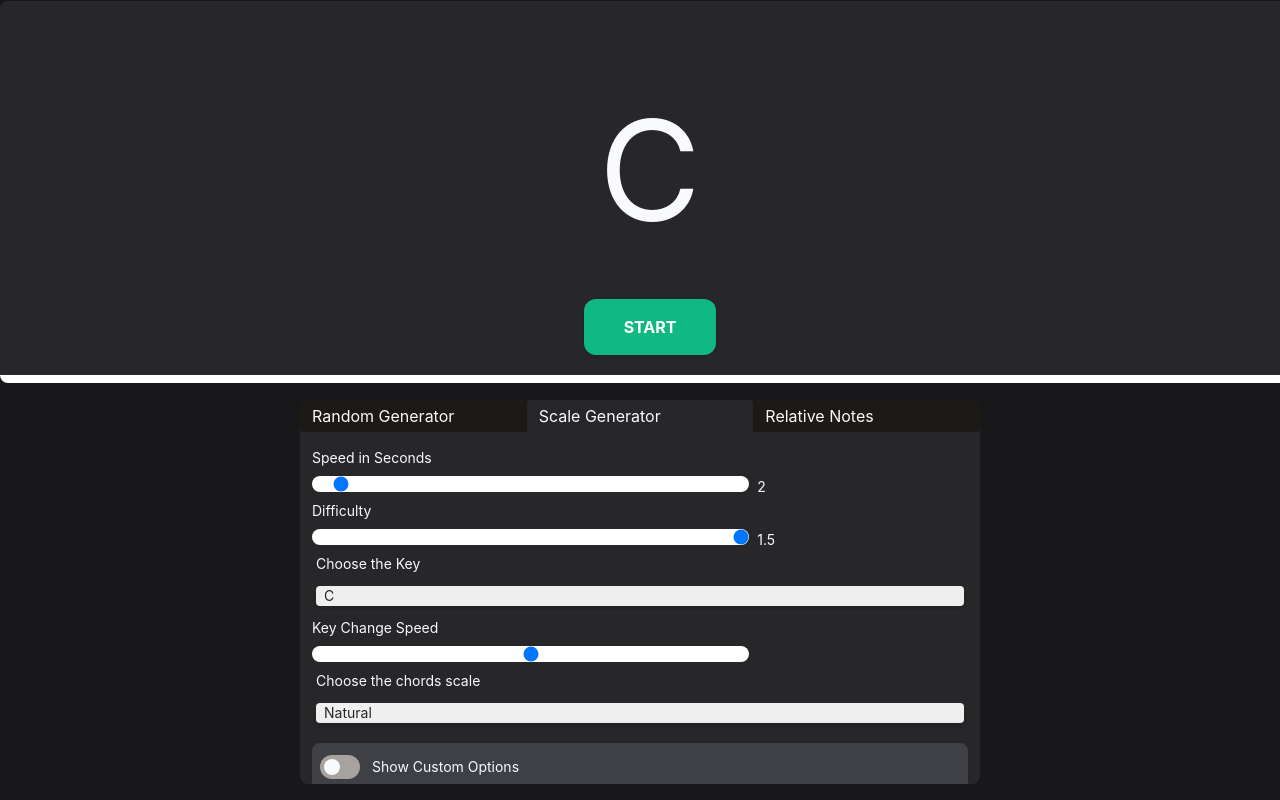
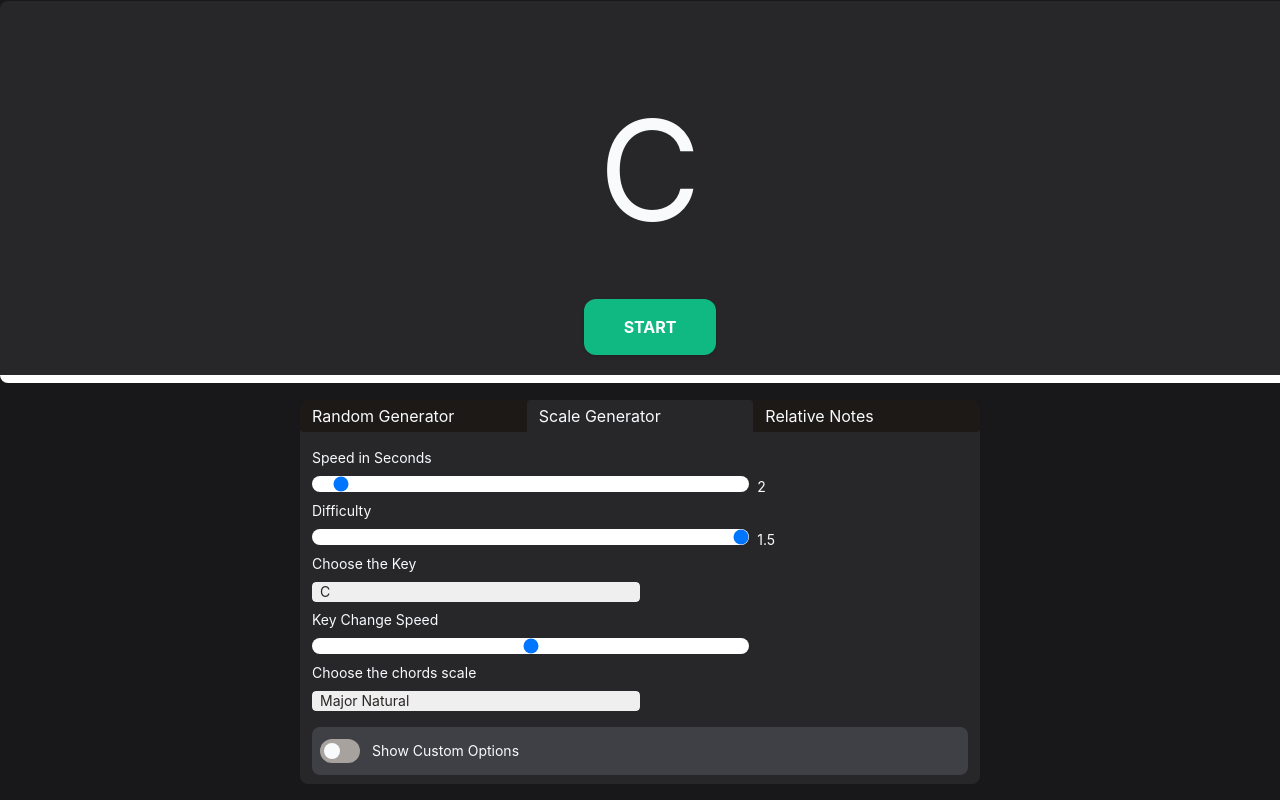
Before and after one commit to brunokian/chords-generator, a React (Create React App) app: page / in a window 1280 px wide. Both pictures are taken after a click on the element "Scale Generator". Built offline with nearby package versions, Linux system fonts and the light colour scheme.

Commit message:
New scales added to definitions

```diff
--- a/src/Components/Inputs/SelectMenu.js
+++ b/src/Components/Inputs/SelectMenu.js
@@ -4,9 +4,10 @@ import { handleChange } from "../../Utils";
 export default function SelectMenu({state, setState, title, options}) {
 	return (
 		<>
-			<label className="pl-1">{title}</label>
-			<div className="text-stone-800 rounded my-2 p-1">
-				<select value={state[title]} onChange={(event) => handleChange(event, title, state, setState)} id={title.replaceAll(" ", "")}
+			<label className="pt-1">{title}</label>
+			<div className="text-stone-800 rounded my-2 w-1/2">
+				<select value={state[title]} onChange={(event) => handleChange(event, title, state, setState)}
+					id={title.replaceAll(" ", "")}
 					className="appearance-none px-2 rounded w-full text-stone-800 shadow-lg" name={title.replaceAll(" ", "")} >
 					{
 						Object.keys(options).map(key => <option key={key} defaultValue="0">{key}</option>)
--- a/src/Definitions.js
+++ b/src/Definitions.js
@@ -48,16 +48,31 @@ let intervals = {
 }
 
 let variations = {
-    "parenthesis": ["5-", "5+", "9b", "9-", "11", "11+", "13-", "13b", "13"],
-    "slash": ["2-", "2", "4", "4+", "6", "7", "7M", "9"],
+    "parenthesis": ["4+", "5-", "5+", "9b", "9-", "11", "11+", "13-", "13b", "13"],
+    "slash": ["2-", "2", "4", "6", "7", "7M", "9"],
 }
 
-let variationOrder = ["2-", "2", "m", "3", "4", "4+", "5-", "5", "5+", "6", "7", "7M", "9b", "9-", "9", "11", "11+", "13-", "13b", "13"]
+let variationOrder = [
+    "2-", "2", "m", "3", "4", "4+", "5-", "5", "5+", "6", "7", "7M", "9b", "9-", "9", "11", "11+", "13-", "13b", "13"
+]
 
 let scales = {
-    "Natural":  ["1", "2", "b3", "4", "5", "6", "b7"],
-    "Bepop":    ["1", "2", "3", "4", "5", "6", "b7", "7"],
-    "Harmonic": ["1", "2", "3", "4", "5", "b6", "7"],
+    "Major Natural":            ["C", "D",  "E",    "F",    "G",    "A",   "B"],
+    "Minor Natural":            ["C", "D",  "Eb",   "F",    "G",    "Ab",  "Bb"],
+    "Major Harmonic":           ["C", "D",  "E",    "F",    "G",    "Ab",  "B"],
+    "Major Melodic":            ["C", "D",  "E",    "F",    "G",    "Ab",  "Bb"],
+    "Major Bepop":              ["C", "D",  "E",    "F",    "G",    "Ab",  "A",     "B"],
+    "Whole Tone":               ["C", "D",  "E",    "F#",   "G#",   "Bb"],
+    "Lydian Dominant":          ["C", "D",  "E",    "F#",   "G",    "A",   "Bb"],
+    "Minor Harmonic":           ["C", "D",  "Eb",   "F",    "G",    "Ab",  "Bb"],
+    "Minor Melodic":            ["C", "D",  "Eb",   "F",    "G",    "A",   "B"],
+    "Major Pentatonic Blues":   ["C", "D",  "Eb",   "E",    "G",    "A"],
+    "Minor Bepop":              ["C", "D",  "Eb",   "F",    "G",    "Ab",  "Bb",    "B"],
+    "Whole-Half Diminished":    ["C", "D",  "Eb",   "F",    "Gb",   "Ab",  "A",     "B"],
+    "Phrygian Dominant":        ["C", "Db", "E",    "F",    "G",    "Ab",  "Bb"],
+    "Altered Dominant":         ["C", "Db", "Eb",   "Fb",   "Gb",   "Ab",  "Bb"],
+    "Dominant Diminished":      ["C", "Db", "Eb",   "E",    "F#",   "G",   "A",     "Bb"],
+    "Minor Pentatonic Blues":   ["C", "Eb", "F",    "Gb",   "G",    "Bb"],
 }
 
 let voicings = {
```
